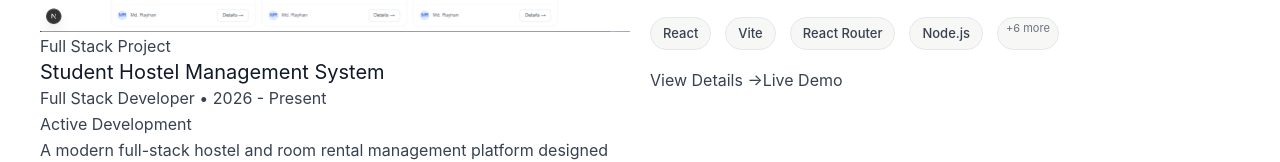
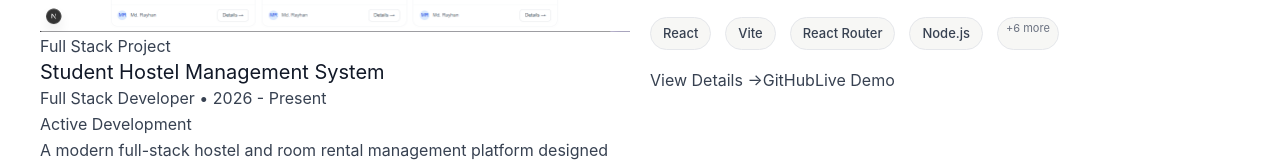
Before and after one commit to rayhandevcs-tech/my-portfolio, a React (Vite) app: page /projects in a window 1280 px wide. Shown: the part 723-885 px from the top of the page. Built offline with nearby package versions, Linux system fonts and the light colour scheme; no server answers.

Commit message:
fix: add real GitHub links to projects

```diff
--- a/src/data/projects.js
+++ b/src/data/projects.js
@@ -59,7 +59,7 @@ export const projects = [
         "REST API",
     ],
 
-    github: "https://github.com/",
+    github: "https://github.com/rayhandevcs-tech/student-hostel-system",
     live: "https://student-hostel-system.vercel.app/",
     },
    {
@@ -112,7 +112,7 @@ export const projects = [
     "CSS",
     ],
 
-    github: "https://github.com/",
+    github: "https://github.com/rayhandevcs-tech/my-portfolio",
     live: "https://rayhancsdev.vercel.app/",
     },
 
```
